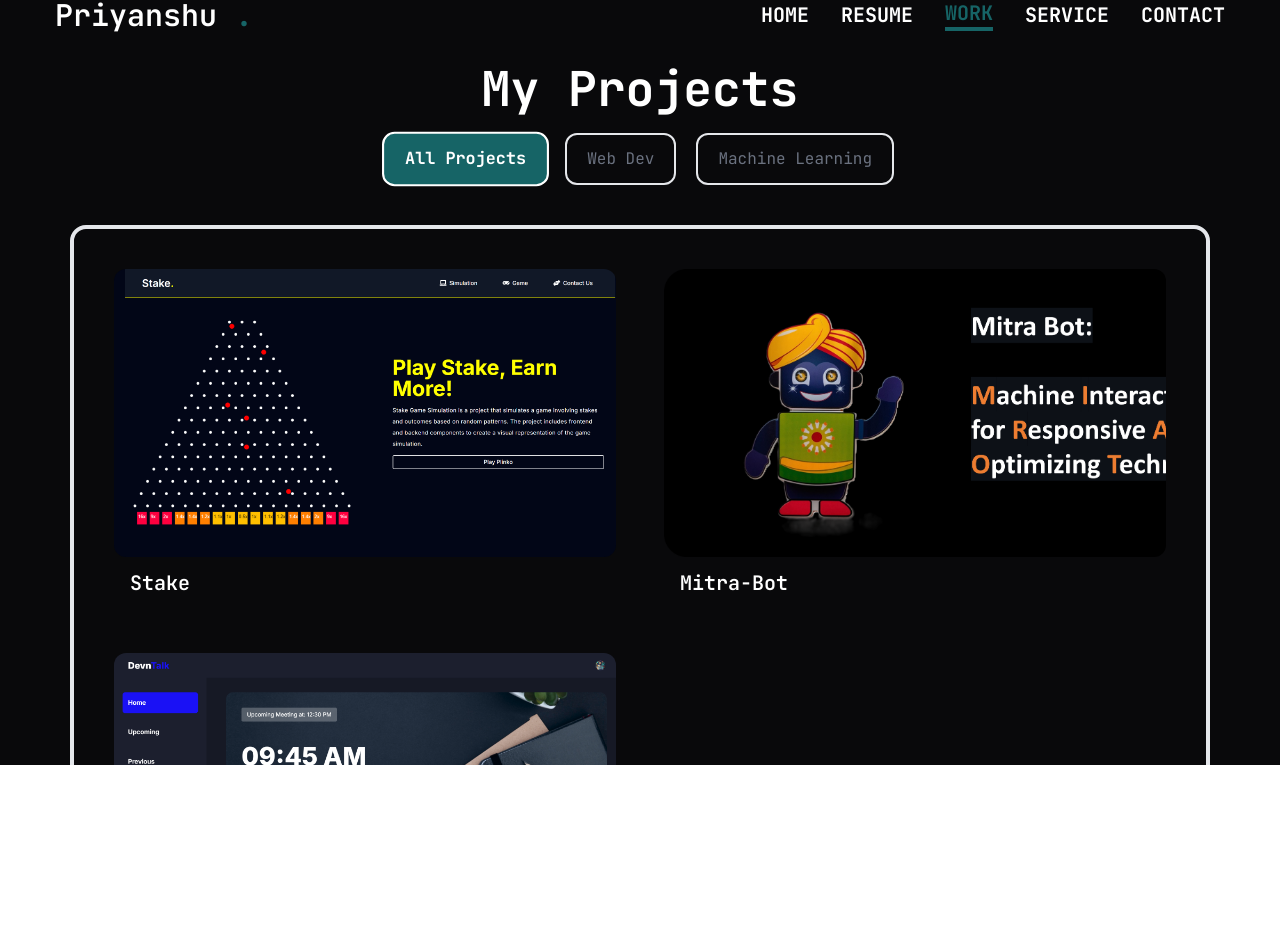
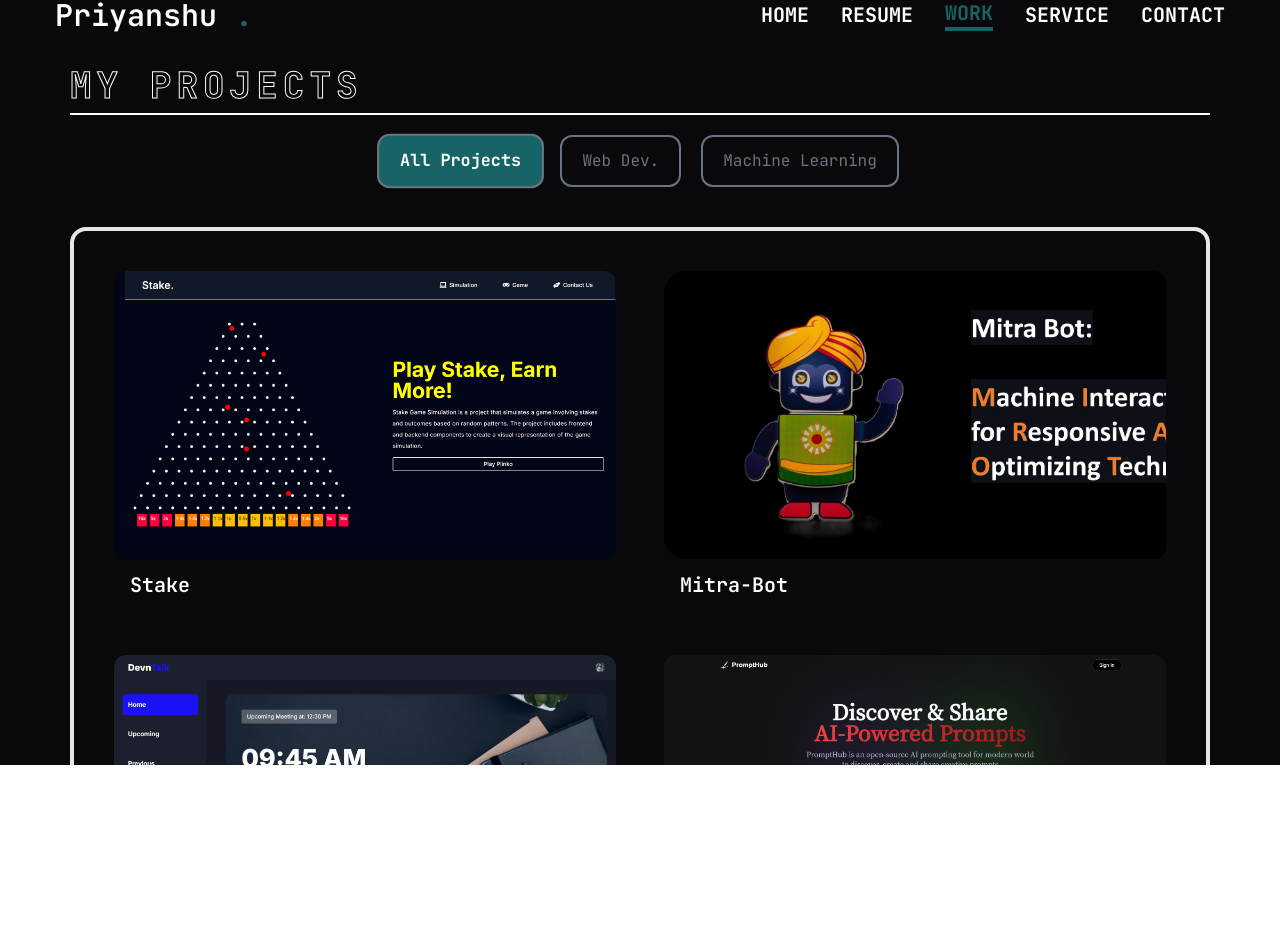
Before and after one commit to Coderx85/Portfolio, a Next.js app: page /work in a window 1280 px wide. Shown: the part 35-987 px from the top of the page. Built offline with nearby package versions, Linux system fonts and the light colour scheme.

Commit message:
Added no-preview image for Project Card

```diff
--- a/src/components/project/ProjectCard.tsx
+++ b/src/components/project/ProjectCard.tsx
@@ -15,7 +15,7 @@ const ProjectCard = ({project} : ProjectCardProps) => {
     <div>
       <div
         className="h-52 md:h-72 rounded-xl bg-no-repeat bg-center relative group"
-        style={{ background: `url(${project.imgUrl})`, backgroundSize: "cover" }}
+        style={project.imgUrl ? { background: `url(${project.imgUrl})`, backgroundSize: "cover" } : { background: "url('/images/no-preview.png')", backgroundSize: "cover" }}
       >
         <div
           className="overlay items-center justify-center absolute top-0 left-0 w-full h-full bg-[#181818] bg-opacity-0 hidden group-hover:flex group-hover:bg-opacity-80 transition-all duration-500 hover:cursor-pointer "
--- a/src/components/project/ProjectSection.tsx
+++ b/src/components/project/ProjectSection.tsx
@@ -12,8 +12,8 @@ const project: ProjectTagProps[] = [
         name: "All Projects",
     },
     {
-        tag: "WeD",
-        name: "Web Dev",
+        tag: "Web",
+        name: "Web Dev.",
     },
     {
         tag: "ML",
@@ -41,11 +41,8 @@ const ProjectSection = () => {
 
     return (
     <section className='container'>
-        <h2 className='text-center sm:text-5xl sm:mt-0 mt-10 text-4xl font-bold '>
-            <a className="font-serif text-white my-4 md:mb-12"
-            id='projects'>
-                My Projects
-            </a>
+        <h2 className='font-bold text-outline space-x-1 tracking-[5px] text-transparent text-4xl uppercase border-white border-b-2 pb-2 sm:mt-0 mt-10'>
+            My Projects
         </h2>
 
         <div className="md:hidden block mt-5 text-white">
--- a/src/components/project/ProjectTag.tsx
+++ b/src/components/project/ProjectTag.tsx
@@ -8,8 +8,8 @@ interface Tab{
 
 const ProjectTag = ({onClick, tag, isSelected, name}: Tab) => {
   const activeButton = isSelected
-  ? "bg-accent border-2 border-white font-bold text-white scale-105"
-  : "text-gray-500 border-2 ";
+  ? "bg-accent border-2 border-gray-500 font-bold text-white scale-105"
+  : "text-gray-500 border-2 border-gray-500";
 
   return (
     <button
--- a/src/constants/index.ts
+++ b/src/constants/index.ts
@@ -160,20 +160,6 @@ export const Project_Data: ProjectProps[] = [
     duration: "1 month"
   },
   {
-    id: 7,
-    title: "PromptHub",
-    description: "\"PromptHub\" is a web platform designed for sharing prompts. It provides a space for users to post and explore various prompts that can be used for creative writing, brainstorming, or any context that requires a starting point.",
-    imgUrl: "/images/projects/3.png",
-    tag: ["All","Web"],
-    gitUrl: "",
-    previewUrl: "https://prompthub-085.vercel.app",
-    techStack: ["Nextjs", "MongoDB", "Tailwind CSS", "TypeScript", "Authjs"],
-    challengesFaced: ["Challenge 1", "Challenge 2"],
-    lessonsLearned: ["Lesson 1", "Lesson 2"],
-    contributionType: "Solo",
-    duration: "1 month",
-  },
-  {
     id: 8,
     title: "NexDrive",
     description: "NexDrive is a dynamic car marketplace built with Next.js, Tailwind CSS, and TypeScript. Integrated with Rapid API for enhanced features and a user-friendly experience.",
@@ -202,7 +188,7 @@ export const Project_Data: ProjectProps[] = [
     duration: "1 month",
   },
   {
-    id: 10,
+    id: 13,
     title: "GojoTalk",
     description: "GojoTalk: Experience 'Yōkoso'—Satoru Gojo's welcome in every interaction. Where intelligent conversations seamlessly blend with the essence of Japanese charisma, making each chat a dynamic and inviting experience.",
     imgUrl: "/images/projects/9.png",
@@ -233,7 +219,7 @@ export const Project_Data: ProjectProps[] = [
     id: 12,
     title: "LeviLayer",
     description: "This project provides an interactive dashboard for analyzing the different activation function in neural networks. LeviLayer is a novel activation function that has shown promising results in various deep learning tasks. With this dashboard, users can explore the behavior of LeviLayer and compare it with other popular activation functions.",
-    imgUrl: "/images/projects/13.png",
+    imgUrl: "",
     tag: ["All","ML"],
     gitUrl: "https://github.com/coderx85/LeviLayer.git",
     previewUrl: "",
@@ -244,10 +230,10 @@ export const Project_Data: ProjectProps[] = [
     duration: "1 week"
   },
   {
-    id: 13,
+    id: 14,
     title: "StyleBlend",
     description: "StyleBlend is a project for artistic style transfer using the VGG19 convolutional neural network architecture. It allows users to blend the content of one image with the style of another image, creating visually appealing compositions.",
-    imgUrl: "/images/projects/14.png",
+    imgUrl: "",
     tag: ["All","ML"],
     gitUrl: "https://github.com/coderx85/StyleBlend.git",
     previewUrl: '',
@@ -258,7 +244,7 @@ export const Project_Data: ProjectProps[] = [
     duration: "1 week"
   },
   {
-    id: 14,
+    id: 7,
     title: "Plant disease prediction",
     description: "",
     imgUrl: '',
@@ -285,6 +271,20 @@ export const Project_Data: ProjectProps[] = [
   //   contributionType: "Solo",
   //   duration: "1 month",
   // },
+   {
+    id: 15,
+    title: "PromptHub",
+    description: "\"PromptHub\" is a web platform designed for sharing prompts. It provides a space for users to post and explore various prompts that can be used for creative writing, brainstorming, or any context that requires a starting point.",
+    imgUrl: "/images/projects/3.png",
+    tag: ["All","Web"],
+    gitUrl: "",
+    previewUrl: "https://prompthub-085.vercel.app",
+    techStack: ["Nextjs", "MongoDB", "Tailwind CSS", "TypeScript", "Authjs"],
+    challengesFaced: ["Challenge 1", "Challenge 2"],
+    lessonsLearned: ["Lesson 1", "Lesson 2"],
+    contributionType: "Solo",
+    duration: "1 month",
+  },
   {
     id: 16,
     title: "DevnTalk",
```
Also changed, not shown: public/images/no-preview.png (added).
